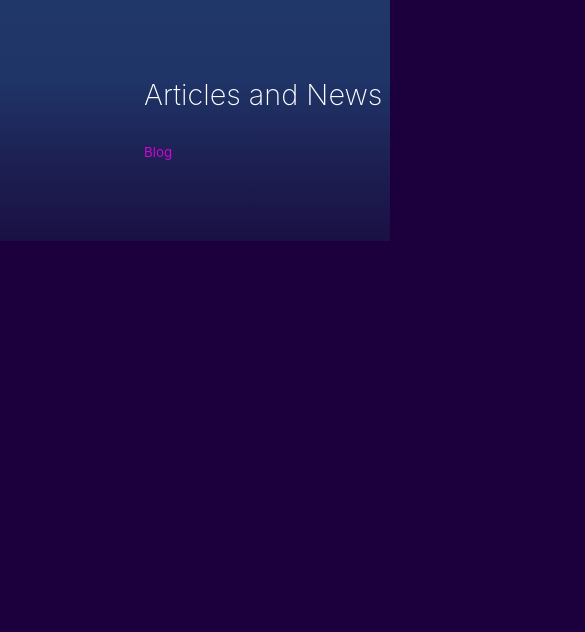
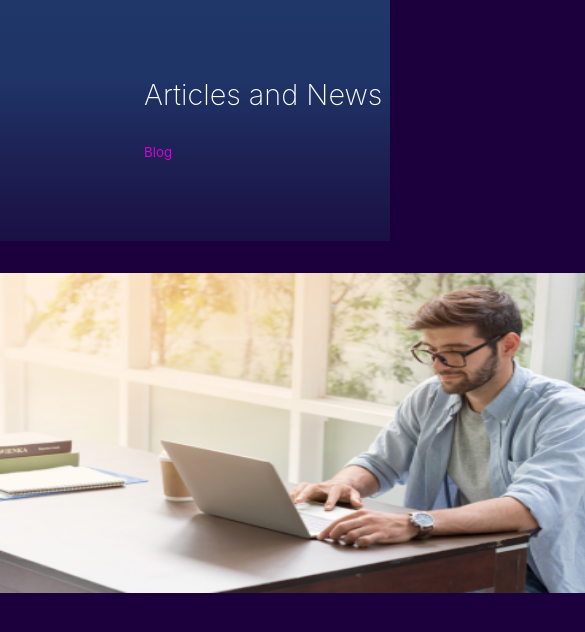
Before and after one commit to Mykmicheals/Metrics, a React (Create React App) app: page /details in a window 390 px wide. Shown: the top 632 px of the page, 585 px wide, since content can reach past the window. Built offline with nearby package versions, Linux system fonts and the light colour scheme; some icons are missing.

Commit message:
responsive-styles

```diff
--- a/src/Screens/BlogScreen/BlogEach.js
+++ b/src/Screens/BlogScreen/BlogEach.js
@@ -6,10 +6,15 @@ import manImage from '../../assets/images/work.png'
 
 function BlogEach() {
     return (
-        <div className='blog-bottom'>
-            <h3>Articles and News</h3>
-            <small>Blog</small>
-            <i id='arrow-icon'><Icon icon="bi:arrow-right" color="#d105d4" inline={true} /></i>
+        <div>
+            <div className='blog-bottom'>
+                <h3>Articles and News</h3>
+                <small>Blog</small>
+                <i id='arrow-icon'><Icon icon="bi:arrow-right" color="#d105d4" inline={true} /></i>
+            </div>
+            <div className='blog-details-image-section'>
+                <img src={manImage} alt='blog-image' />
+            </div>
         </div>
     )
 }
--- a/src/Screens/BlogScreen/BlogScreenStyle.css
+++ b/src/Screens/BlogScreen/BlogScreenStyle.css
@@ -226,3 +226,13 @@ border: none;
 box-shadow: 0 5px 10px #ccc;
 padding: 7px;
 }
+
+.blog-details-image-section {
+  margin:2rem auto;
+}
+
+.blog-details-image-section img{
+    width: 40rem;
+    height: 20rem;
+    text-align: center;
+}
```
